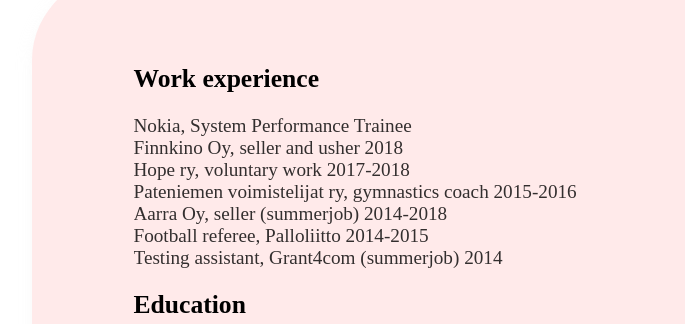
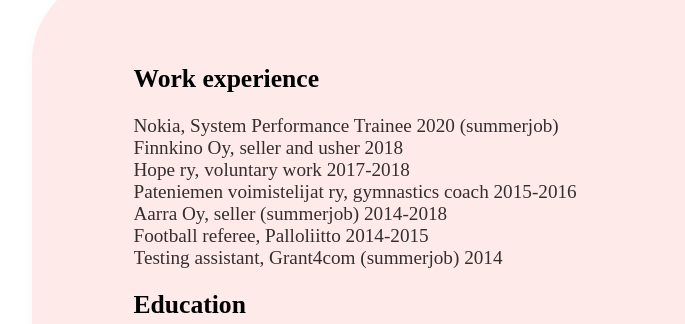
Before and after one commit to anniinasalow/anniinasalow.github.io, a plain HTML site: page workandeducation.html in a window 1280 px wide. Shown: the part 287-611 px from the top of the page, 102-787 px from the left. Drawn offline with Linux system fonts and the light colour scheme.

Commit message:
Add files via upload

```diff
--- a/workandeducation.html
+++ b/workandeducation.html
@@ -33,7 +33,7 @@
 		<div class="work">
 			<h2 style="font-size:2vw;">Work experience</h2>
 
-			<p style="font-size:1.5vw;">Nokia, System Performance Trainee</p>
+			<p style="font-size:1.5vw;">Nokia, System Performance Trainee 2020 (summerjob)</p>
 
 			<p style="font-size:1.5vw;">Finnkino Oy, seller and usher 2018</p>
 
```
